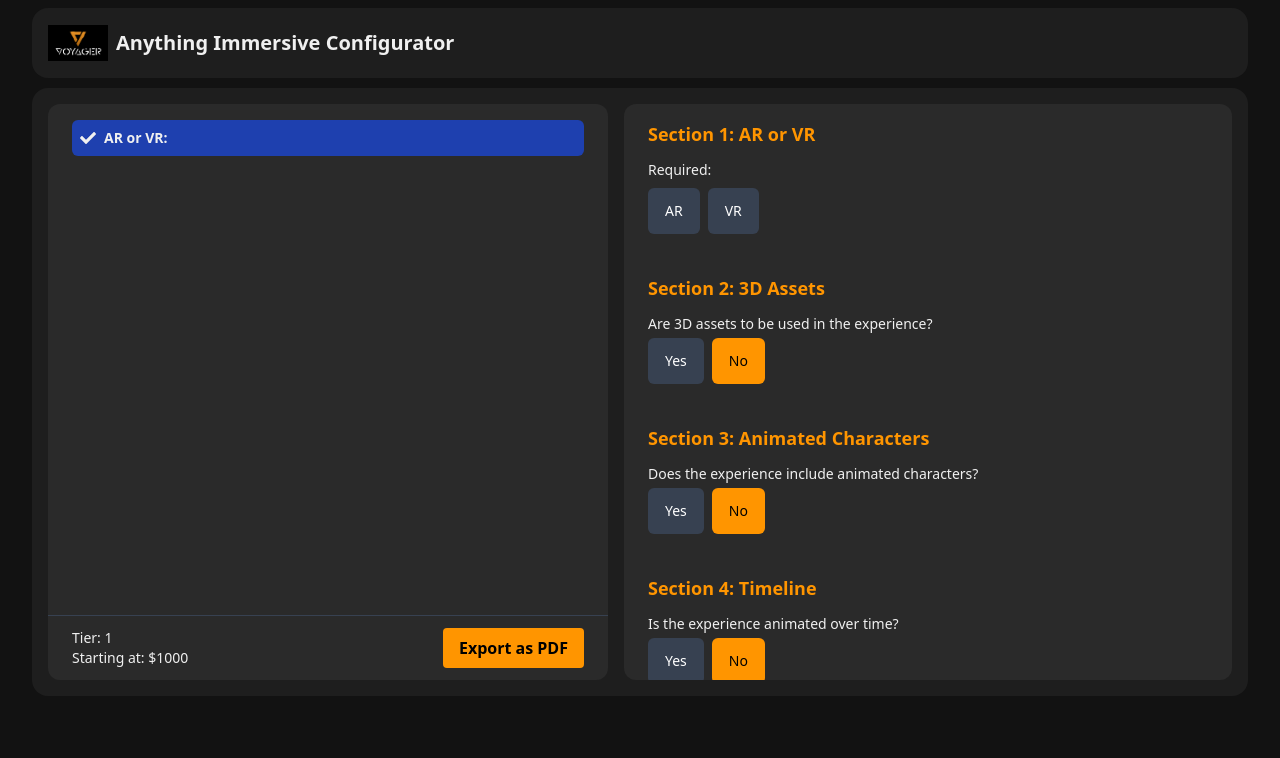
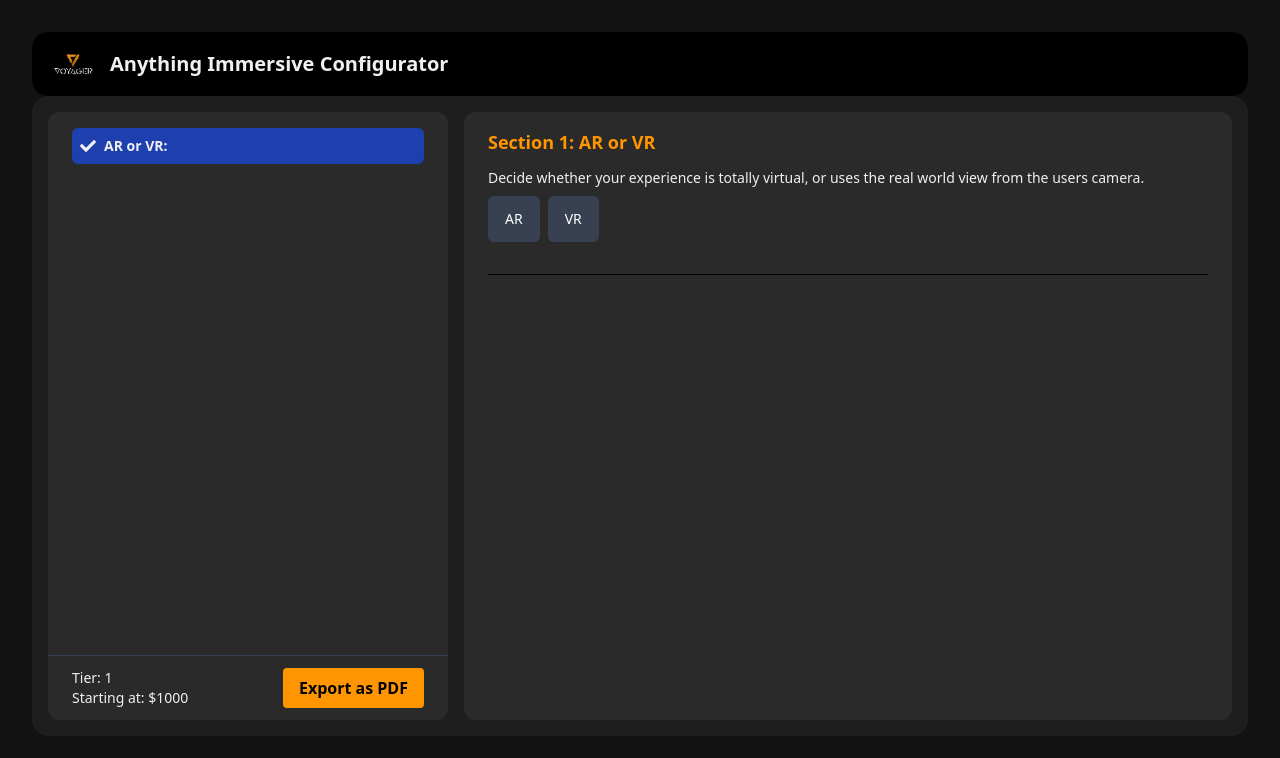
Before and after one commit to VoyagerVR/anything-immersive-configurator, a Next.js app: page / in a window 1280 px wide. Shown: the top 758 px of the page. Built offline with nearby package versions, Linux system fonts and the light colour scheme.

Commit message:
made build

```diff
--- a/src/app/components/Navbar.js
+++ b/src/app/components/Navbar.js
@@ -1,5 +1,4 @@
 'use client';
-
 import Image from 'next/image';
 
 export default function Navbar() {
@@ -8,10 +7,13 @@ export default function Navbar() {
   };
 
   return (
-    <div className="navbar-outer">
-      <div className="navbar-container" onClick={handleLogoClick}>
-        <Image src="/logo.png" alt="Logo" width={60} height={60} />
-        <span className="font-bold text-xl ml-2 cursor-pointer">
+    <div className="navbar-box">
+      <div
+        className="cursor-pointer flex items-center gap-3"
+        onClick={handleLogoClick}
+      >
+        <Image src="/logo.png" alt="Logo" width={50} height={50} />
+        <span className="font-bold text-xl">
           Anything Immersive Configurator
         </span>
       </div>
--- a/src/app/components/Questions.js
+++ b/src/app/components/Questions.js
@@ -11,6 +11,7 @@ function BigButton({ label, active, onClick }) {
   );
 }
 
+/** A yes/no toggle that sets a boolean or null. */
 function YesNoToggle({ label, value, onChange }) {
   return (
     <div className="mb-3">
@@ -31,20 +32,45 @@ function YesNoToggle({ label, value, onChange }) {
   );
 }
 
+/**
+ * Progressive disclosure logic:
+ * - Only show Section 2 if Section 1 is answered
+ * - Only show Section 3 if Section 2 is answered
+ * - ...
+ * We'll define small helper functions for each top-level question.
+ */
+function isSection1Answered(answers) {
+  // "Section 1" is answered if answers.arOrVr !== ''
+  return answers.arOrVr !== '';
+}
+function isSection2Answered(answers) {
+  // if "use3DAssets" is null => not answered. If true/false => answered
+  return answers.use3DAssets !== null;
+}
+function isSection3Answered(answers) {
+  return answers.animatedChars !== null;
+}
+function isSection4Answered(answers) {
+  return answers.animatedOverTime !== null;
+}
+function isSection5Answered(answers) {
+  return answers.twoDContent !== null;
+}
+function isSection6Answered(answers) {
+  return answers.integrations !== null;
+}
+function isSection7Answered(answers) {
+  return answers.complexInteraction !== null;
+}
+function isSection8Answered(answers) {
+  return answers.gamification !== null;
+}
+// Section 9 we always show if Section 8 is answered?
+
 export default function Questions({ answers, updateAnswer }) {
+  // For AR/VR choice:
   const handleArVrChoice = (choice) => {
     updateAnswer('arOrVr', choice);
-    if (choice === 'AR') {
-      updateAnswer('vrChoice', '');
-      updateAnswer('canProvideVrAssets', true);
-      updateAnswer('qrOrImage', '');
-      updateAnswer('trackRealWorld', false);
-    } else if (choice === 'VR') {
-      updateAnswer('qrOrImage', '');
-      updateAnswer('trackRealWorld', false);
-      updateAnswer('canProvideArAssets', true);
-      updateAnswer('vrChoice', '');
-    }
   };
 
   return (
@@ -52,7 +78,10 @@ export default function Questions({ answers, updateAnswer }) {
       {/* SECTION 1 */}
       <div className="section-block">
         <h2 className="section-title">Section 1: AR or VR</h2>
-        <p className="mb-2">Required:</p>
+        <p className="mb-2">
+          Decide whether your experience is totally virtual, or uses
+          the real world view from the users camera.
+        </p>
         <div className="flex gap-2 mt-1">
           <BigButton
             label="AR"
@@ -73,7 +102,7 @@ export default function Questions({ answers, updateAnswer }) {
               value={answers.trackRealWorld}
               onChange={(val) => updateAnswer('trackRealWorld', val)}
             />
-            {answers.trackRealWorld && (
+            {answers.trackRealWorld === true && (
               <div className="sub-question">
                 <p>Track via QR or Images?</p>
                 <div className="flex gap-2 mt-1">
@@ -90,45 +119,14 @@ export default function Questions({ answers, updateAnswer }) {
                     }
                   />
                 </div>
-                <YesNoToggle
-                  label="Can you provide these AR assets?"
-                  value={answers.canProvideArAssets}
-                  onChange={(val) =>
-                    updateAnswer('canProvideArAssets', val)
-                  }
-                />
               </div>
             )}
           </div>
         )}
-
-        {answers.arOrVr === 'VR' && (
-          <div className="sub-question">
-            <p>Do you want 360 video or 3D world?</p>
-            <div className="flex gap-2 mt-1">
-              <BigButton
-                label="360 Video"
-                active={answers.vrChoice === '360 Video'}
-                onClick={() => updateAnswer('vrChoice', '360 Video')}
-              />
-              <BigButton
-                label="3D World"
-                active={answers.vrChoice === '3D World'}
-                onClick={() => updateAnswer('vrChoice', '3D World')}
-              />
-            </div>
-            <YesNoToggle
-              label="Can you provide these VR assets?"
-              value={answers.canProvideVrAssets}
-              onChange={(val) =>
-                updateAnswer('canProvideVrAssets', val)
-              }
-            />
-          </div>
-        )}
       </div>
 
-      {/* SECTION 2 */}
+      {/* SECTION 2 => only if Section 1 is answered */}
+      {isSection1Answered(answers) && (
         <div className="section-block">
           <h2 className="section-title">Section 2: 3D Assets</h2>
           <YesNoToggle
@@ -136,7 +134,7 @@ export default function Questions({ answers, updateAnswer }) {
             value={answers.use3DAssets}
             onChange={(val) => updateAnswer('use3DAssets', val)}
           />
-        {answers.use3DAssets && (
+          {answers.use3DAssets === true && (
             <div className="sub-question">
               <YesNoToggle
                 label="Can you provide these 3D assets?"
@@ -148,8 +146,10 @@ export default function Questions({ answers, updateAnswer }) {
             </div>
           )}
         </div>
+      )}
 
-      {/* SECTION 3 */}
+      {/* SECTION 3 => only if Section 2 is answered */}
+      {isSection2Answered(answers) && (
         <div className="section-block">
           <h2 className="section-title">
             Section 3: Animated Characters
@@ -159,7 +159,7 @@ export default function Questions({ answers, updateAnswer }) {
             value={answers.animatedChars}
             onChange={(val) => updateAnswer('animatedChars', val)}
           />
-        {answers.animatedChars && (
+          {answers.animatedChars === true && (
             <div className="sub-question">
               <YesNoToggle
                 label="Can you provide these character assets?"
@@ -176,8 +176,10 @@ export default function Questions({ answers, updateAnswer }) {
             </div>
           )}
         </div>
+      )}
 
-      {/* SECTION 4 */}
+      {/* SECTION 4 => only if Section 3 answered */}
+      {isSection3Answered(answers) && (
         <div className="section-block">
           <h2 className="section-title">Section 4: Timeline</h2>
           <YesNoToggle
@@ -186,8 +188,10 @@ export default function Questions({ answers, updateAnswer }) {
             onChange={(val) => updateAnswer('animatedOverTime', val)}
           />
         </div>
+      )}
 
-      {/* SECTION 5 */}
+      {/* SECTION 5 => only if Section 4 answered */}
+      {isSection4Answered(answers) && (
         <div className="section-block">
           <h2 className="section-title">Section 5: 2D Content</h2>
           <YesNoToggle
@@ -196,8 +200,10 @@ export default function Questions({ answers, updateAnswer }) {
             onChange={(val) => updateAnswer('twoDContent', val)}
           />
         </div>
+      )}
 
-      {/* SECTION 6 */}
+      {/* SECTION 6 => only if Section 5 answered */}
+      {isSection5Answered(answers) && (
         <div className="section-block">
           <h2 className="section-title">Section 6: Integrations</h2>
           <YesNoToggle
@@ -206,18 +212,24 @@ export default function Questions({ answers, updateAnswer }) {
             onChange={(val) => updateAnswer('integrations', val)}
           />
         </div>
+      )}
 
-      {/* SECTION 7 */}
+      {/* SECTION 7 => only if Section 6 answered */}
+      {isSection6Answered(answers) && (
         <div className="section-block">
           <h2 className="section-title">Section 7: Interaction</h2>
           <YesNoToggle
             label="Does it require complex interaction (objects respond to clicks, user position, etc.)?"
             value={answers.complexInteraction}
-          onChange={(val) => updateAnswer('complexInteraction', val)}
+            onChange={(val) =>
+              updateAnswer('complexInteraction', val)
+            }
           />
         </div>
+      )}
 
-      {/* SECTION 8 */}
+      {/* SECTION 8 => only if Section 7 answered */}
+      {isSection7Answered(answers) && (
         <div className="section-block">
           <h2 className="section-title">Section 8: Gamification</h2>
           <YesNoToggle
@@ -225,7 +237,7 @@ export default function Questions({ answers, updateAnswer }) {
             value={answers.gamification}
             onChange={(val) => updateAnswer('gamification', val)}
           />
-        {answers.gamification && (
+          {answers.gamification === true && (
             <div className="sub-question">
               <YesNoToggle
                 label="Do you want to track user data (leaderboards, high scores)?"
@@ -235,22 +247,24 @@ export default function Questions({ answers, updateAnswer }) {
             </div>
           )}
         </div>
+      )}
 
-      {/* SECTION 9 */}
+      {/* SECTION 9 => only if Section 8 answered */}
+      {isSection8Answered(answers) && (
         <div className="section-block">
           <h2 className="section-title">Section 9: Entry Point</h2>
           <p>Choose any that apply (None, QR, NFC):</p>
           <div className="flex gap-2 mt-2 flex-wrap">
             <BigButton
               label="None"
-            active={answers.entryPoint.includes('None')}
+              active={answers.entryPoint?.includes('None')}
               onClick={() => updateAnswer('entryPoint', ['None'])}
             />
             <BigButton
               label="QR"
-            active={answers.entryPoint.includes('QR')}
+              active={answers.entryPoint?.includes('QR')}
               onClick={() => {
-              if (answers.entryPoint.includes('QR')) {
+                if (answers.entryPoint?.includes('QR')) {
                   updateAnswer(
                     'entryPoint',
                     answers.entryPoint.filter((e) => e !== 'QR')
@@ -265,9 +279,9 @@ export default function Questions({ answers, updateAnswer }) {
             />
             <BigButton
               label="NFC"
-            active={answers.entryPoint.includes('NFC')}
+              active={answers.entryPoint?.includes('NFC')}
               onClick={() => {
-              if (answers.entryPoint.includes('NFC')) {
+                if (answers.entryPoint?.includes('NFC')) {
                   updateAnswer(
                     'entryPoint',
                     answers.entryPoint.filter((e) => e !== 'NFC')
@@ -281,25 +295,30 @@ export default function Questions({ answers, updateAnswer }) {
               }}
             />
           </div>
-
-        {answers.entryPoint.includes('NFC') && (
+          {answers.entryPoint?.includes('NFC') && (
             <div className="sub-question">
               <p>Which NFC Tag type?</p>
               <div className="flex gap-2 mt-1 flex-wrap">
                 <BigButton
                   label="Garment"
                   active={answers.nfcTagType === 'Garment'}
-                onClick={() => updateAnswer('nfcTagType', 'Garment')}
+                  onClick={() =>
+                    updateAnswer('nfcTagType', 'Garment')
+                  }
                 />
                 <BigButton
                   label="On Metal"
                   active={answers.nfcTagType === 'On Metal'}
-                onClick={() => updateAnswer('nfcTagType', 'On Metal')}
+                  onClick={() =>
+                    updateAnswer('nfcTagType', 'On Metal')
+                  }
                 />
                 <BigButton
                   label="Standard"
                   active={answers.nfcTagType === 'Standard'}
-                onClick={() => updateAnswer('nfcTagType', 'Standard')}
+                  onClick={() =>
+                    updateAnswer('nfcTagType', 'Standard')
+                  }
                 />
                 <BigButton
                   label="Custom"
@@ -310,6 +329,7 @@ export default function Questions({ answers, updateAnswer }) {
             </div>
           )}
         </div>
+      )}
     </div>
   );
 }
--- a/src/app/components/Summary.js
+++ b/src/app/components/Summary.js
@@ -2,35 +2,39 @@
 
 import { FaCheck } from 'react-icons/fa';
 
-/**
- * This summary ONLY lists the chosen or "Yes" items + commission list.
- * Tier/Price/Export are pinned in footers on desktop or mobile.
- */
 export default function Summary({ answers }) {
   const commissionItems = [];
   if (
     answers.arOrVr === 'AR' &&
-    answers.trackRealWorld &&
-    !answers.canProvideArAssets
+    answers.trackRealWorld === true &&
+    answers.canProvideArAssets === false
   ) {
     commissionItems.push('AR tracking assets');
   }
-  if (answers.arOrVr === 'VR' && !answers.canProvideVrAssets) {
+  if (
+    answers.arOrVr === 'VR' &&
+    answers.canProvideVrAssets === false
+  ) {
     commissionItems.push('VR environment assets');
   }
-  if (answers.use3DAssets && !answers.canProvide3DAssets) {
+  if (
+    answers.use3DAssets === true &&
+    answers.canProvide3DAssets === false
+  ) {
     commissionItems.push('3D Assets');
   }
-  if (answers.animatedChars && !answers.canProvideCharAssets) {
+  if (
+    answers.animatedChars === true &&
+    answers.canProvideCharAssets === false
+  ) {
     commissionItems.push('Character 3D Assets');
   }
 
   return (
     <div className="space-y-2">
-      {/* AR / VR */}
       {renderYesChoice('AR or VR', answers.arOrVr)}
       {answers.arOrVr === 'AR' &&
-        answers.trackRealWorld &&
+        answers.trackRealWorld === true &&
         renderYes('Track Real World Object')}
       {answers.arOrVr === 'AR' &&
         answers.qrOrImage &&
@@ -39,42 +43,31 @@ export default function Summary({ answers }) {
         answers.vrChoice &&
         renderYesChoice('VR Content', answers.vrChoice)}
 
-      {/* 3D Assets */}
-      {answers.use3DAssets && renderYes('3D Assets')}
-
-      {/* Animated Characters */}
-      {answers.animatedChars && renderYes('Animated Characters')}
-      {answers.animatedChars &&
-        answers.hasDialogue &&
+      {answers.use3DAssets === true && renderYes('3D Assets')}
+      {answers.animatedChars === true &&
+        renderYes('Animated Characters')}
+      {answers.animatedChars === true &&
+        answers.hasDialogue === true &&
         renderYes('Character Dialogue')}
-
-      {/* Timeline */}
-      {answers.animatedOverTime && renderYes('Animated Over Time')}
-
-      {/* 2D Content */}
-      {answers.twoDContent && renderYes('2D Content')}
-
-      {/* Integrations => Tier 3 */}
-      {answers.integrations && renderYes('Integrations (Tier 3)')}
-
-      {/* Interaction => Tier 3 */}
-      {answers.complexInteraction &&
+      {answers.animatedOverTime === true &&
+        renderYes('Animated Over Time')}
+      {answers.twoDContent === true && renderYes('2D Content')}
+      {answers.integrations === true &&
+        renderYes('Integrations (Tier 3)')}
+      {answers.complexInteraction === true &&
         renderYes('Complex Interaction (Tier 3)')}
-
-      {/* Gamification => Tier 3 */}
-      {answers.gamification && renderYes('Gamification (Tier 3)')}
-      {answers.gamification &&
-        answers.trackUserData &&
+      {answers.gamification === true &&
+        renderYes('Gamification (Tier 3)')}
+      {answers.gamification === true &&
+        answers.trackUserData === true &&
         renderYes('Track User Data')}
 
-      {/* Entry Point */}
-      {answers.entryPoint.length > 0 &&
+      {answers.entryPoint?.length > 0 &&
         renderYesChoice('Entry Point', answers.entryPoint.join(', '))}
-      {answers.entryPoint.includes('NFC') &&
+      {answers.entryPoint?.includes('NFC') &&
         answers.nfcTagType &&
         renderYesChoice('NFC Tag Type', answers.nfcTagType)}
 
-      {/* Commission Items if any */}
       {commissionItems.length > 0 && (
         <div className="commission-list">
           <div className="commission-list-title">
--- a/src/app/globals.css
+++ b/src/app/globals.css
@@ -2,9 +2,9 @@
 @tailwind components;
 @tailwind utilities;
 
-/* 1) Accent color variable */
+/* 1) Accent color var */
 :root {
-  --accent: #ff9500; /* Example orange accent */
+  --accent: #ff9500;
 }
 
 @layer utilities {
@@ -19,66 +19,79 @@
   }
 }
 
-/* Body: no scroll, dark background (#121212). */
+/* Body: no scroll, entire viewport. */
 html, body {
   @apply overflow-hidden h-screen bg-[#121212] text-[#f0f0f0] m-0 p-0;
 }
 
-/*
-   NAVBAR: "navbar-outer" is fixed, top-centered.
-   "navbar-container" is the curved box with minimal margin.
-*/
-.navbar-outer {
-  @apply fixed top-0 left-0 w-full z-50 flex justify-center;
-  height: 70px; /* approx 4.375rem, adjust as needed */
-}
-.navbar-container {
-  @apply w-[95%] max-w-[1400px] mt-2 mx-auto bg-[#1E1E1E] rounded-2xl flex items-center px-4;
-  height: 100%;
+/* The "floating" navbar box: same width as container, black, curved corners. */
+.navbar-box {
+  @apply mx-auto mt-8 w-[95%] max-w-[1400px] h-16 bg-black rounded-2xl
+    flex items-center px-4 gap-3;
+  /*
+     height: 64px (16 => 4rem).
+     margin-top: 2rem so it floats from top.
+     center horizontally with mx-auto.
+  */
 }
 
-/* main-content => everything below the navbar, offset ~80px. */
+/* main-content => everything below the floating navbar box.
+   We do: top margin so it sits below the navbar card,
+   then fill the leftover screen height.
+*/
+/* First, ensure the main content area has proper height and doesn't squeeze */
 .main-content {
-  @apply pt-[80px] h-[calc(100%-80px)];
+  @apply w-full;
+  height: calc(100vh - 10rem);
+  @apply flex justify-center;
 }
 
-/* The "curved box" container => the main area for desktop+mobile layouts. */
+/* The app container should maintain its width */
 .app-container {
-  @apply mx-auto my-2 w-[95%] max-w-[1400px]
-    h-[calc(100%-2rem)] rounded-2xl bg-[#1E1E1E] overflow-hidden
+  @apply w-[95%] max-w-[1400px] h-full bg-[#1E1E1E] rounded-2xl
     flex flex-col;
 }
 
-/* Desktop layout => side-by-side. p-4 gap-4 for spacing. hidden on mobile. */
+/* Desktop layout should use flex-row and maintain full width */
 .desktop-layout {
-  @apply hidden md:flex w-full h-full p-4 gap-4;
+  @apply hidden md:flex flex-row h-full p-4 gap-4;
 }
 
-/* Left panel => summary. We give it a different background (#2A2A2A),
-   curved corners, internal scrolling. */
+/* Panels should maintain width using flex-basis or min-width */
+.left-panel, .right-panel {
+  @apply flex flex-col rounded-xl bg-[#2A2A2A];
+  min-width: 0; /* Allows panel to shrink if needed */
+}
+
+/* Left panel should have a fixed width */
 .left-panel {
-  @apply flex-1 h-full flex flex-col overflow-hidden rounded-xl bg-[#2A2A2A];
+  @apply w-[400px]; /* Or whatever fixed width you prefer */
 }
-.left-panel-scroll {
+
+/* Right panel should take remaining space */
+.right-panel {
+  @apply flex-1;
+}
+
+/* Scroll areas should maintain their parent's width */
+.panel-scroll-area {
   @apply flex-1 overflow-y-auto px-6 py-4;
+  min-height: 0; /* Forces scroll within flex container */
 }
+
+/* pinned footer at bottom of left panel for tier/price. */
 .left-panel-footer {
   @apply flex items-center justify-between px-6 py-3 border-t border-gray-700;
 }
 
-/* Right panel => questions. */
-.right-panel {
-  @apply flex-1 h-full flex flex-col overflow-y-auto
-    rounded-xl bg-[#2A2A2A] px-6 py-4;
+/* Mobile layout container */
+.mobile-layout {
+  @apply flex flex-col md:hidden h-full p-4 gap-3;
 }
 
-/* Mobile layout => stacked, displayed only < md. p-4 gap-3 => minimal space. */
-.mobile-layout {
-  @apply flex flex-col md:hidden w-full h-full p-4 gap-3;
-}
+/* Mobile tab bar should stay fixed at top */
 .mobile-tabs {
-  @apply flex items-center justify-evenly bg-black text-white
-    rounded-xl p-1;
+  @apply flex items-center justify-evenly rounded-xl p-1 bg-black mb-3;
 }
 .mobile-tab {
   @apply flex-1 text-center py-2 cursor-pointer rounded-md;
@@ -86,14 +99,18 @@ html, body {
 .mobile-tab.active {
   @apply bg-accent text-black;
 }
+/* Mobile view container needs to take remaining height */
 .mobile-view {
   @apply flex-1 overflow-hidden rounded-xl bg-[#2A2A2A];
+  min-height: 0; /* Forces proper flex behavior */
 }
+/* Mobile content scroll area */
 .mobile-content-scroll {
-  @apply w-full h-full overflow-y-auto px-6 py-4;
+  @apply h-full overflow-y-auto px-6 py-4;
+  min-height: 0; /* Forces scroll within flex container */
 }
 
-/* Big toggles & choices.  */
+/* Buttons, sub-question, section-block, summary items, etc. remain the same. */
 .big-button {
   @apply inline-block px-4 py-3 rounded-md cursor-pointer text-center
     border border-transparent transition-colors duration-200 ease-in-out
@@ -109,14 +126,11 @@ html, body {
   @apply bg-[#ffa733];
 }
 
-/* Sub-question indentation. */
 .sub-question {
   @apply ml-6 pl-4 border-l border-gray-600 mt-3;
 }
-
-/* Section spacing in questions. */
 .section-block {
-  @apply mb-8;
+  @apply mb-8 pb-6 border-b border-black;
 }
 .section-title {
   @apply mb-3 font-bold text-lg text-accent;
@@ -136,7 +150,6 @@ html, body {
   @apply font-semibold text-sm;
 }
 
-/* Commission list => spaced from rest. */
 .commission-list {
   @apply mt-4 p-2 border-t border-gray-600;
 }
--- a/src/app/page.js
+++ b/src/app/page.js
@@ -4,79 +4,80 @@ import { useState } from 'react';
 import Navbar from './components/Navbar';
 import Questions from './components/Questions';
 import Summary from './components/Summary';
-
 import jsPDF from 'jspdf';
 import tierPrices from '../../public/pricing.json';
 
 export default function HomePage() {
   const [answers, setAnswers] = useState({
     arOrVr: '',
-    trackRealWorld: false,
+    trackRealWorld: null,
     qrOrImage: '',
-    canProvideArAssets: true,
+    canProvideArAssets: null,
     vrChoice: '',
-    canProvideVrAssets: true,
-    use3DAssets: false,
-    canProvide3DAssets: true,
-    animatedChars: false,
-    canProvideCharAssets: true,
-    hasDialogue: false,
-    animatedOverTime: false,
-    twoDContent: false,
-    integrations: false,
-    complexInteraction: false,
-    gamification: false,
-    trackUserData: false,
-    // Define as an ARRAY to avoid "undefined" error
+    canProvideVrAssets: null,
+    use3DAssets: null,
+    canProvide3DAssets: null,
+    animatedChars: null,
+    canProvideCharAssets: null,
+    hasDialogue: null,
+    animatedOverTime: null,
+    twoDContent: null,
+    integrations: null,
+    complexInteraction: null,
+    gamification: null,
+    trackUserData: null,
     entryPoint: [],
     nfcTagType: '',
   });
 
-  // Mobile tab
   const [activePanel, setActivePanel] = useState('questions');
 
-  // Tier logic
   function deriveTier() {
     let tier = 1;
-    if (answers.hasDialogue || answers.animatedOverTime) tier = 2;
     if (
-      answers.integrations ||
-      answers.complexInteraction ||
-      answers.gamification
+      answers.hasDialogue === true ||
+      answers.animatedOverTime === true
     )
+      tier = 2;
+    if (
+      answers.integrations === true ||
+      answers.complexInteraction === true ||
+      answers.gamification === true
+    ) {
       tier = 3;
+    }
     return tier;
   }
   const tier = deriveTier();
-  const tierKey = `tier${tier}`;
-  const price = tierPrices[tierKey] || 0;
+  const price = tierPrices[`tier${tier}`] || 0;
 
   function updateAnswer(key, value) {
     setAnswers((prev) => ({ ...prev, [key]: value }));
   }
 
-  // Export PDF
   const handleExportPDF = () => {
     const doc = new jsPDF({
       orientation: 'p',
       unit: 'pt',
       format: 'a4',
     });
-    doc.setFontSize(12);
     doc.text(`Tier ${tier}, Starting at $${price}`, 20, 30);
-    // Add lines about the user's selections if you want
     doc.save('immersive-summary.pdf');
   };
 
   return (
     <>
+      {/* The floating black curved navbar */}
       <Navbar />
+
+      {/* The main area below the navbar */}
       <div className="main-content">
         <div className="app-container">
-          {/* Desktop layout */}
+          {/* Desktop layout: side-by-side */}
           <div className="desktop-layout">
+            {/* Left panel => summary */}
             <div className="left-panel">
-              <div className="left-panel-scroll">
+              <div className="panel-scroll-area">
                 <Summary answers={answers} />
               </div>
               <div className="left-panel-footer">
@@ -92,15 +93,19 @@ export default function HomePage() {
                 </button>
               </div>
             </div>
+
+            {/* Right panel => questions */}
             <div className="right-panel">
-              <Questions
-                answers={answers}
-                updateAnswer={updateAnswer}
-              />
+              <div className="panel-scroll-area">
+                <Questions
+                  answers={answers}
+                  updateAnswer={updateAnswer}
+                />
+              </div>
             </div>
           </div>
 
-          {/* Mobile layout */}
+          {/* Mobile layout => tab-based */}
           <div className="mobile-layout">
             <div className="mobile-tabs">
               <div
@@ -137,7 +142,8 @@ export default function HomePage() {
                   </div>
                   <div className="p-4 border-t border-gray-700 flex items-center justify-between">
                     <div className="text-sm">
-                      Tier: {tier} <br />
+                      Tier: {tier}
+                      <br />
                       Starting at: ${price}
                     </div>
                     <button
```
Lines whose indentation alone changed are shown as unchanged.
